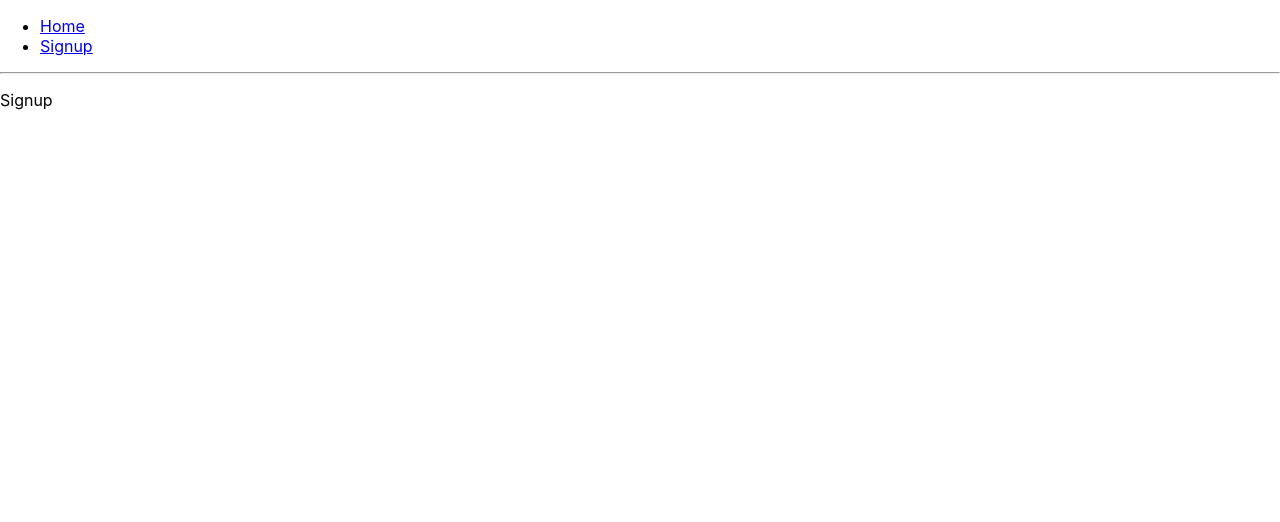
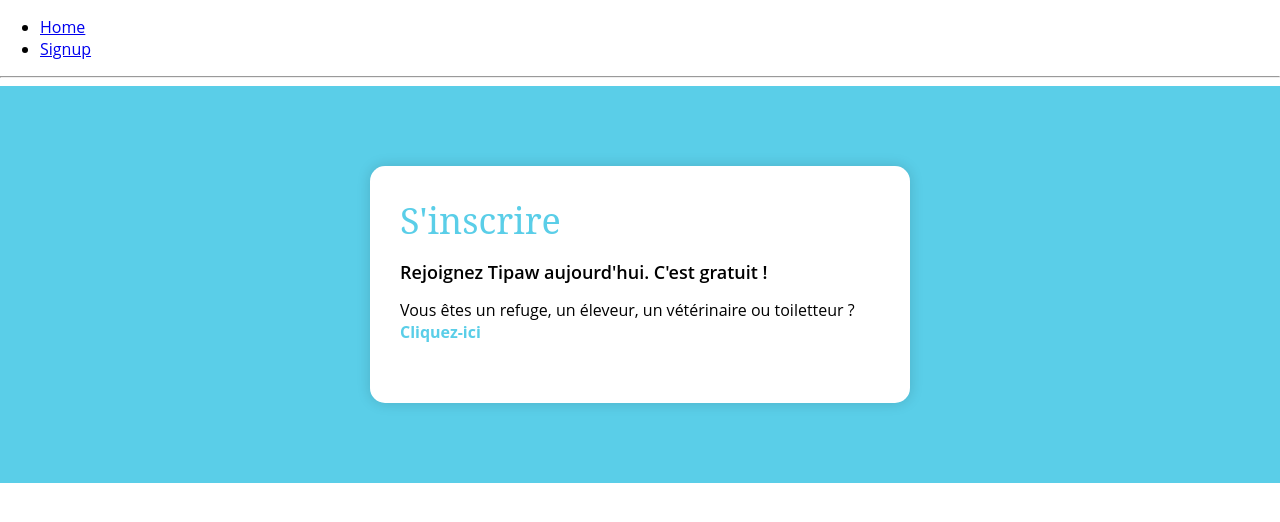
Before and after one commit to lacmansoftware/tipaw-take-home-challenge, a React (Create React App) app in the folder frontend/: page /signup in a window 1280 px wide. Shown: the top 522 px of the page. Built offline with nearby package versions, Linux system fonts and the light colour scheme.

Commit message:
add h2, h3, disp in signup page

```diff
--- a/frontend/public/index.html
+++ b/frontend/public/index.html
@@ -3,7 +3,10 @@
   <head>
     <meta charset="utf-8" />
     <link rel="icon" href="%PUBLIC_URL%/favicon.ico" />
-    <meta name="viewport" content="width=device-width, initial-scale=1" />
+    <meta
+      name="viewport"
+      content="width=device-width, initial-scale=1, shrink-to-fit=no"
+    />
     <meta name="theme-color" content="#000000" />
     <meta
       name="description"
@@ -27,6 +30,17 @@
     <title>React App</title>
   </head>
   <body>
+    <style>
+      *,
+      *::before,
+      *::after {
+        box-sizing: inherit;
+      }
+
+      html {
+        box-sizing: border-box;
+      }
+    </style>
     <noscript>You need to enable JavaScript to run this app.</noscript>
     <div id="root"></div>
     <!--
--- a/frontend/src/index.css
+++ b/frontend/src/index.css
@@ -1,8 +1,6 @@
 body {
   margin: 0;
-  font-family: -apple-system, BlinkMacSystemFont, 'Segoe UI', 'Roboto', 'Oxygen',
-    'Ubuntu', 'Cantarell', 'Fira Sans', 'Droid Sans', 'Helvetica Neue',
-    sans-serif;
+  font-family: 'Open Sans','Helvetica',sans-serif;
   -webkit-font-smoothing: antialiased;
   -moz-osx-font-smoothing: grayscale;
 }
--- a/frontend/src/pages/Signup.tsx
+++ b/frontend/src/pages/Signup.tsx
@@ -1,5 +1,88 @@
+import { Row, Col } from "emotion-flex";
+import styled from "@emotion/styled";
+
+const SignupContainer = styled.div`
+  padding: 50px 0px;
+  background: #5acee8;
+`;
+
+const FormWrapper = styled.div`
+  margin: 30px auto;
+  padding-left: 50px;
+  padding-right: 50px;
+  width: min-content;
+  max-width: 100%;
+  position: relative;
+`;
+
+const Devider = styled.div`
+  width: 100%;
+  display: -webkit-box;
+  display: -webkit-flex;
+  display: -ms-flexbox;
+  display: flex;
+  position: relative;
+  z-index: 2;
+  overflow: hidden;
+  overflow-x: auto;
+`;
+
+const FormContainer = styled.div`
+  z-index: 1;
+  position: relative;
+  border-radius: 15px;
+  background: white;
+  box-shadow: 0 0 14px 0 rgb(0 0 0 / 15%);
+  padding: 30px;
+  margin: auto;
+  max-width: 100%;
+  width: 540px;
+
+  & > h2 {
+    font-family: "zenon", "serif";
+    color: #5acee8;
+    font-weight: 500;
+    font-size: 36px;
+    margin: 0;
+    margin-bottom: 15px;
+  }
+
+  & > h3 {
+    font-size: 18px;
+    font-weight: 600;
+    margin: 0;
+    margin-top: 10px;
+    margin-bottom: 15px;
+  }
+
+  & > .disp {
+    margin-bottom: 30px;
+
+    & > a {
+      text-decoration: none;
+      cursor: pointer;
+      color: #5acee8;
+      font-weight: 700;
+    }
+  }
+`;
+
 const Signup = () => {
-  return <p>Signup</p>
-}
+  return (
+    <SignupContainer>
+      <FormWrapper>
+        <Devider />
+        <FormContainer>
+          <h2>S'inscrire</h2>
+          <h3>Rejoignez Tipaw aujourd'hui. C'est gratuit !</h3>
+          <div className="disp">
+            Vous êtes un refuge, un éleveur, un vétérinaire ou toiletteur ?
+            <a href="https://tipaw.com/inscription-tipaw">Cliquez-ici</a>
+          </div>
+        </FormContainer>
+      </FormWrapper>
+    </SignupContainer>
+  );
+};
 
 export default Signup;
```
Also changed, not shown: frontend/src/App.tsx (+9 -5 lines).
